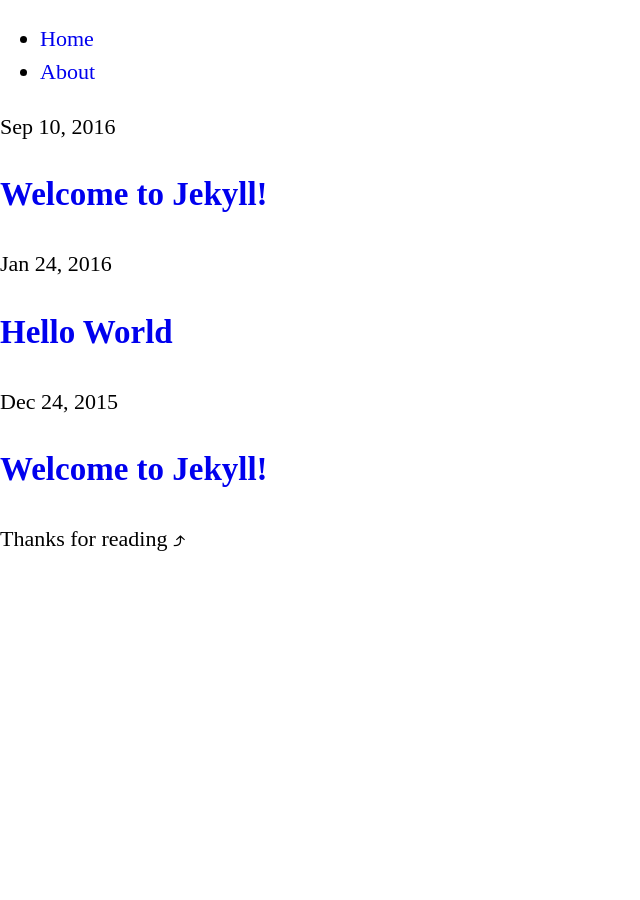
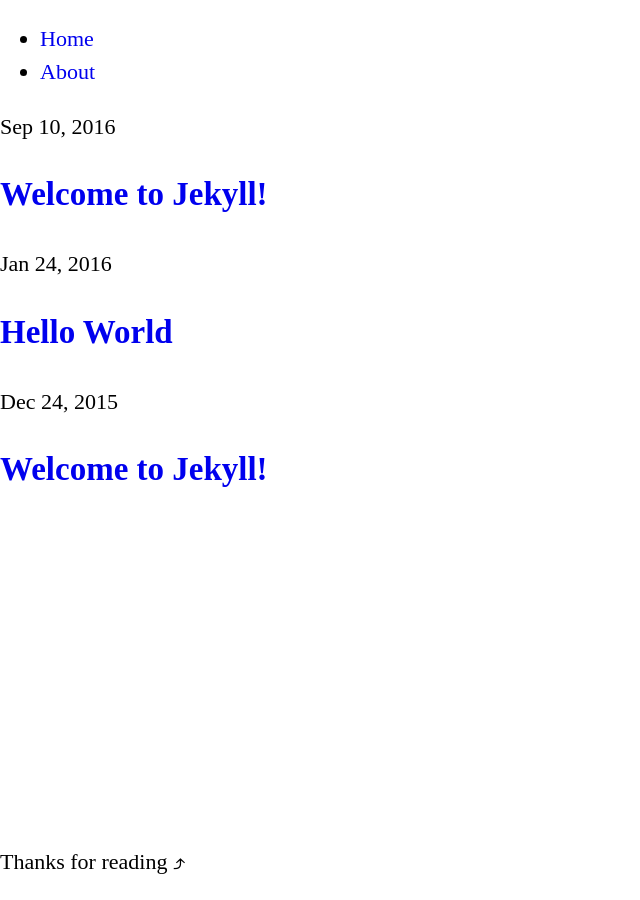
Before and after one commit to davesantos/jekyll-starter, a Jekyll site: the page built from index.html, in a window 1280 px wide. Shown: the whole page, without its empty margins (0-640 px from the left). Built offline with Jekyll 4.4.1, drawn with Linux system fonts in a browser that asks for light colours.

Commit message:
Add sticky footer

```diff
--- a/css/all.sass
+++ b/css/all.sass
@@ -45,8 +45,14 @@
 .js body, .no-js body, .wf-active body, .wf-inactive body
   opacity: 1
 
+
+html, body
+  height: 100%
+
 body
   opacity: 0
+  display: flex
+  flex-direction: column
 
 a
   text-decoration: none
@@ -59,3 +65,15 @@ img
   height: auto !important
   max-width: 100%
   vertical-align: middle
+
+//------------------------------------------------------------
+//
+//  Structure
+//
+//------------------------------------------------------------
+
+.main
+  flex: 1 0 auto
+
+.footer
+  flex-shrink: 0
```
